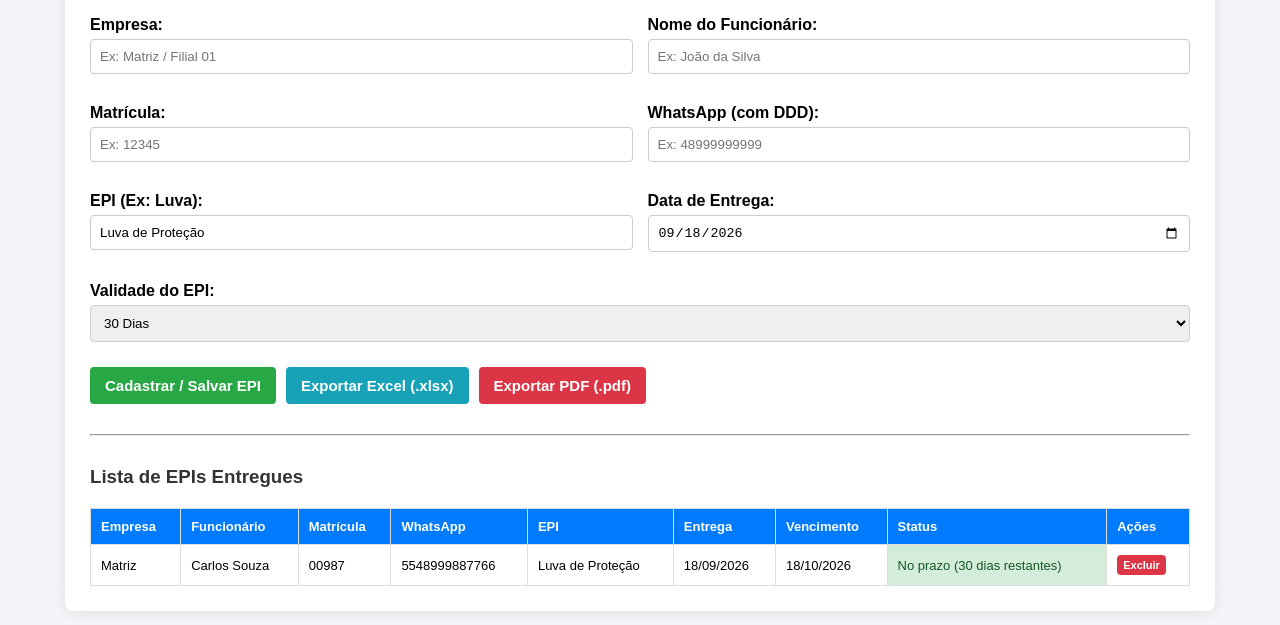
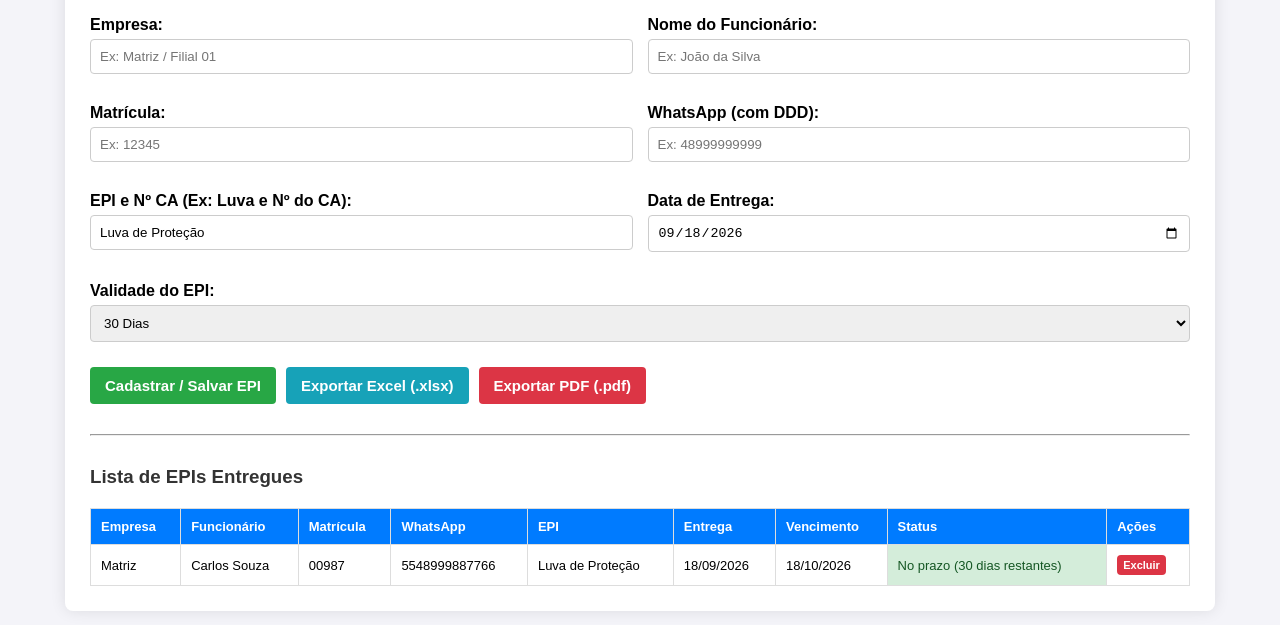
Before and after one commit to tstbr/epi2026, a plain HTML site: page index.html in a window 1280 px wide. Shown: the part 137-762 px from the top of the page. Drawn offline with nearby package versions, Linux system fonts and the light colour scheme.

Commit message:
Update index.html

```diff
--- a/index.html
+++ b/index.html
@@ -189,7 +189,7 @@
         </div>
 
         <div class="form-group">
-            <label for="nomeEpi">EPI (Ex: Luva):</label>
+            <label for="nomeEpi">EPI e Nº CA (Ex: Luva e Nº do CA):</label>
             <input type="text" id="nomeEpi" value="Luva de Proteção" placeholder="Ex: Luva, Óculos">
         </div>
 
```
